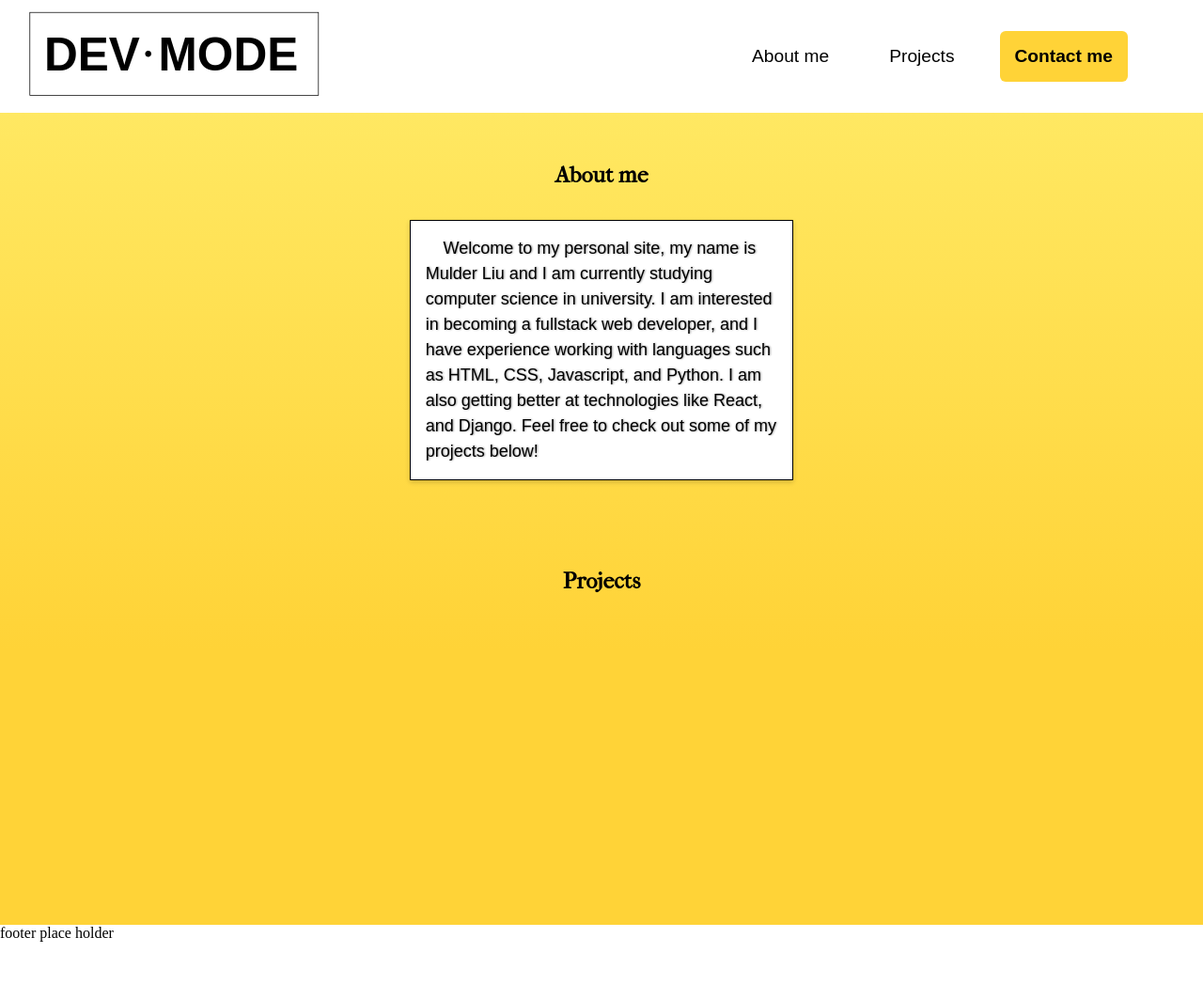
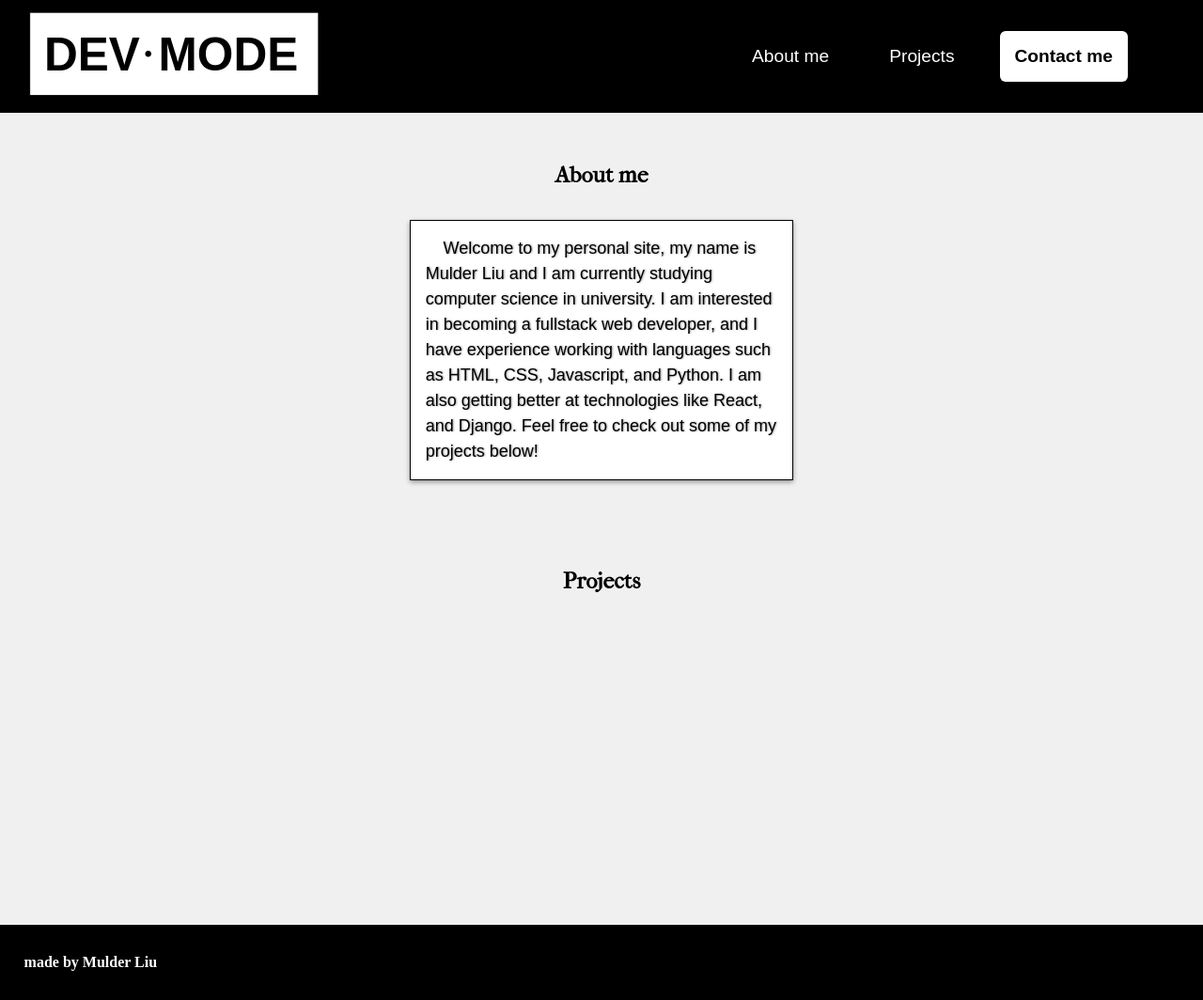
Before and after one commit to TheMo21/boneframe3.github.io, a plain HTML site: page index.html in a window 1280 px wide. Shown: the whole page at 94% size. Drawn offline with Linux system fonts and the light colour scheme.

Commit message:
changed style to black and white

```diff
--- a/index.html
+++ b/index.html
@@ -56,7 +56,7 @@
         <sub-header><h2>Projects</h2></sub-header>
       </gallery>
     </main>
-    <footer>footer place holder</footer>
+    <footer><h4>made by Mulder Liu</h4></footer>
     <script src="script.js"></script>
   </body>
 </html>
--- a/style.css
+++ b/style.css
@@ -4,8 +4,8 @@
 }
 
 :root {
-  --background-color: white;
-  --nav-font-color: black;
+  --background-color: black;
+  --nav-font-color: white;
 }
 html,
 body {
@@ -51,7 +51,8 @@ nav a {
 
 .key-btn {
   border-radius: 6px;
-  background-color: #ffd337;
+  background-color: white;
+  color: black;
   font-weight: bold;
   transition: ease;
 }
@@ -63,12 +64,7 @@ main {
   width: 100%;
   min-height: 82%;
   max-height: min-content;
-  background: linear-gradient(
-    0deg,
-    rgba(255, 211, 55, 1) 34%,
-    rgba(255, 232, 98, 1) 100%
-  );
-
+  background: rgb(240, 240, 240);
   display: grid;
 }
 
@@ -95,7 +91,6 @@ about {
   justify-content: center;
   flex-direction: row;
   height: 25rem;
-
   max-height: fit-content;
   justify-self: center;
 }
@@ -110,7 +105,7 @@ about > p {
   text-indent: 5%;
   font-size: large;
   text-shadow: 1px 0 2px rgba(0, 0, 0, 0.4);
-  box-shadow: 0 2px 5px rgba(0, 0, 0, 0.2);
+  box-shadow: 0 2px 5px rgba(0, 0, 0, 0.4);
   background-color: white;
   /* border-radius: 10px; */
   border: 1px solid black;
@@ -120,7 +115,15 @@ footer {
   width: 100%;
   height: 10%;
   bottom: 0;
+  color: white;
   background-color: var(--background-color);
+  display: flex;
+  flex-direction: row;
+  align-items: center;
+}
+
+footer h4 {
+  margin-left: 2vw;
 }
 
 form-container {
```
